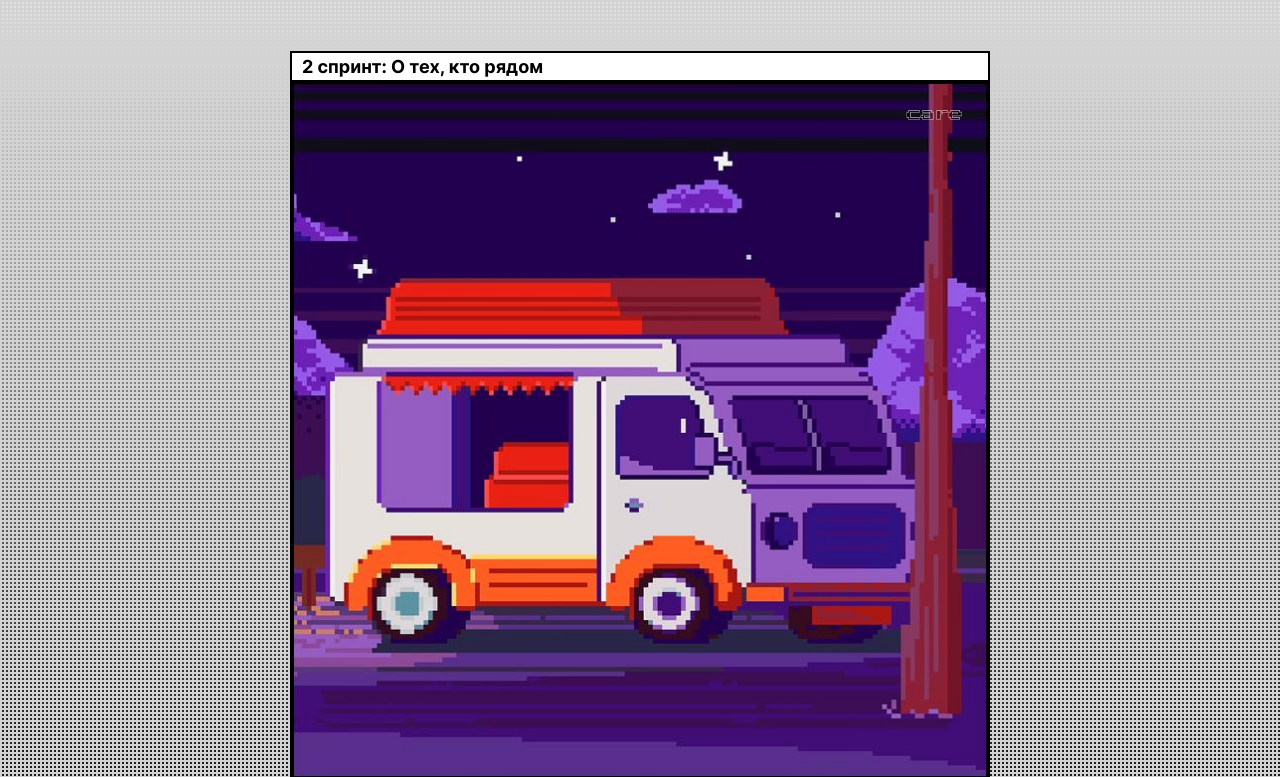
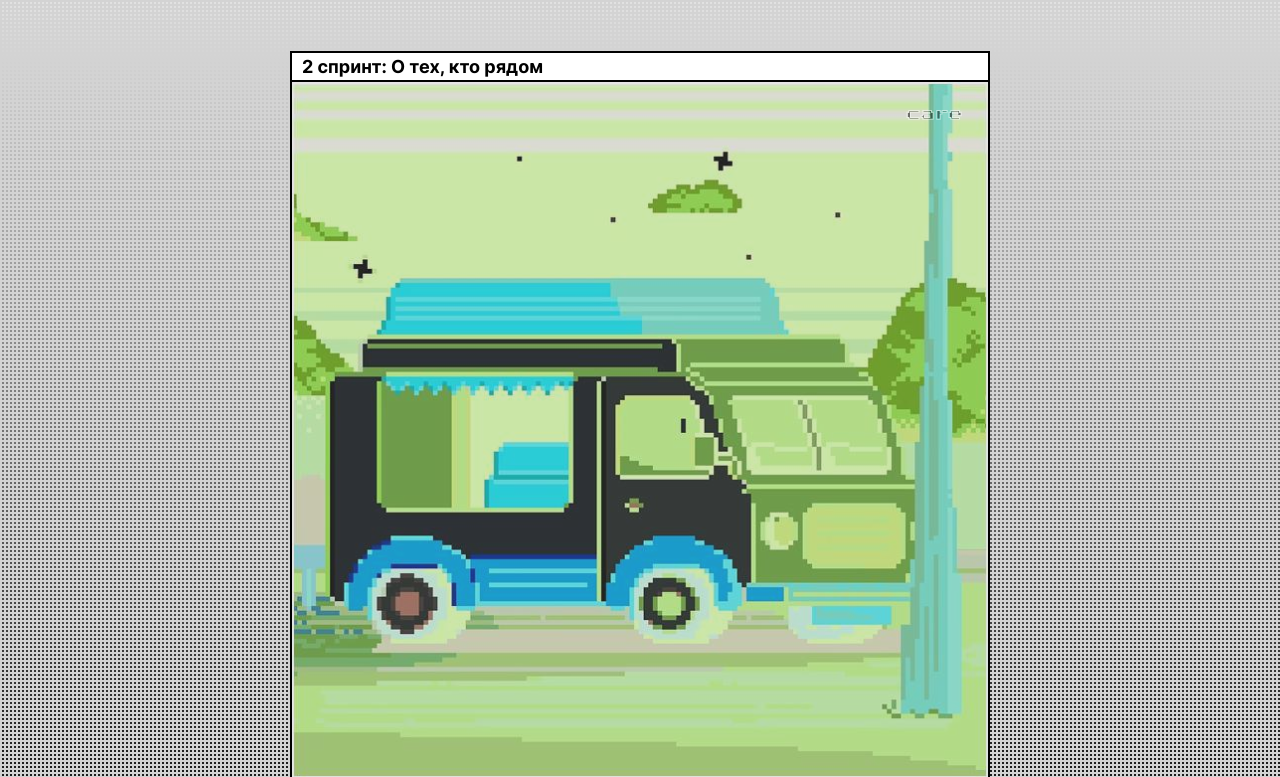
Before and after one commit to Brumak94/zakrivayuschiy-teg-f, a plain HTML site: page index.html in a window 1280 px wide. Shown: the part 4820-5597 px from the top of the page. Drawn offline with Linux system fonts and the light colour scheme.

Commit message:
Fix filter issue

```diff
--- a/styles/style.css
+++ b/styles/style.css
@@ -135,7 +135,7 @@
   filter: contrast(20%);
 }
 
-.dilter-invert {
+.filter-invert {
   filter: invert(0.9);
 }
 
```
